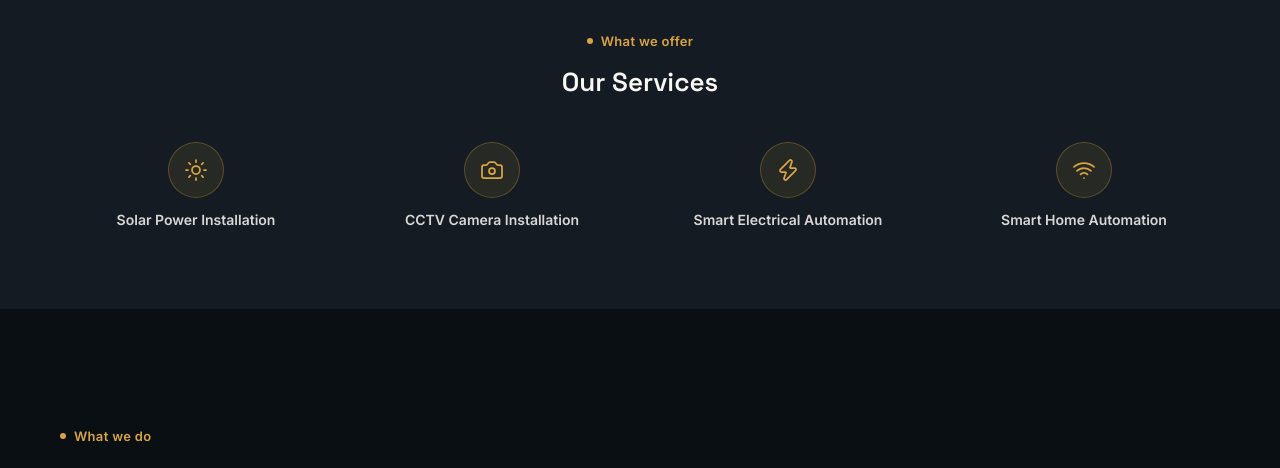
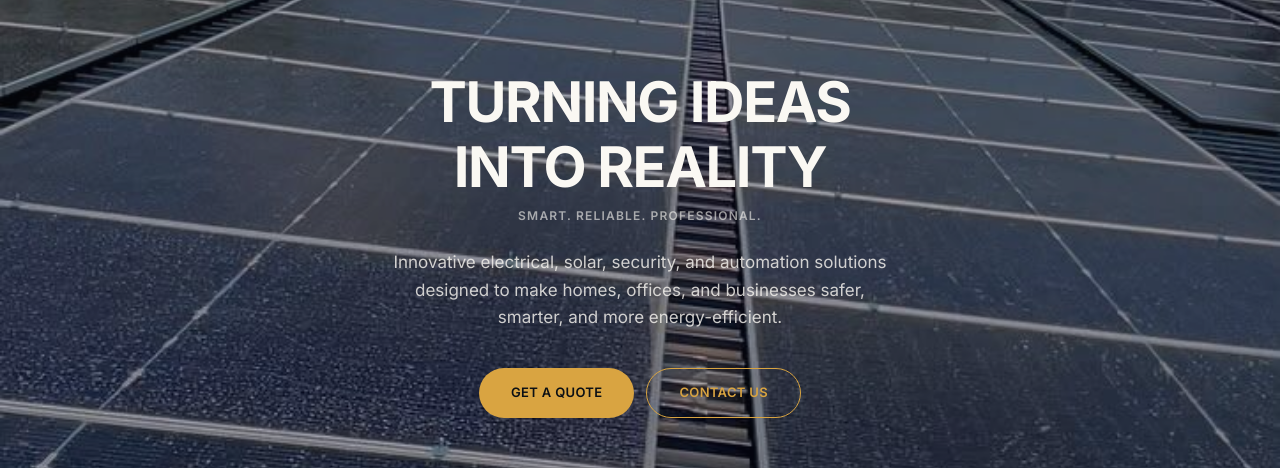
Before and after one commit to jamalcarterme/nmctechnologyltd, a Next.js app: page / in a window 1280 px wide. Shown: the part 140-608 px from the top of the page. Built offline with nearby package versions, Linux system fonts and the light colour scheme.

Commit message:
Add files via upload

```diff
--- /dev/null
+++ b/src/components/Hero.tsx
@@ -0,0 +1,152 @@
+"use client";
+
+import { useEffect, useRef, useState } from "react";
+import { motion } from "framer-motion";
+import { site } from "@/lib/data";
+import { Container } from "./ui";
+
+const easeOut = [0.22, 1, 0.36, 1] as const;
+
+const reveal = {
+  hidden: { opacity: 0, y: 22 },
+  show: (i: number) => ({
+    opacity: 1,
+    y: 0,
+    transition: { delay: 0.1 + i * 0.09, duration: 0.6, ease: easeOut },
+  }),
+};
+
+export default function Hero() {
+  const videoRef = useRef<HTMLVideoElement>(null);
+  const [videoReady, setVideoReady] = useState(false);
+
+  useEffect(() => {
+    const video = videoRef.current;
+    if (!video) return;
+
+    video.muted = true;
+    video.defaultMuted = true;
+
+    const markReady = () => setVideoReady(true);
+
+    const attemptPlay = async () => {
+      try {
+        await video.play();
+        markReady();
+      } catch (err) {
+        // Autoplay was prevented, will play on first user interaction
+        console.log("Autoplay failed, waiting for user interaction");
+      }
+    };
+
+    // Wait until video can be played before attempting to play
+    const handleCanPlay = () => {
+      attemptPlay();
+    };
+
+    const handleLoadedData = () => {
+      markReady();
+    };
+
+    video.addEventListener("canplay", handleCanPlay);
+    video.addEventListener("loadeddata", handleLoadedData);
+    video.addEventListener("playing", markReady);
+
+    // If video is already cached, try to play
+    if (video.readyState >= 2) {
+      attemptPlay();
+    }
+
+    return () => {
+      video.removeEventListener("canplay", handleCanPlay);
+      video.removeEventListener("loadeddata", handleLoadedData);
+      video.removeEventListener("playing", markReady);
+    };
+  }, []);
+
+  return (
+    <section
+      id="top"
+      className="relative flex min-h-[560px] items-center overflow-hidden bg-ink pb-20 pt-32 sm:min-h-[640px] md:min-h-[720px] md:pb-28 md:pt-40"
+    >
+      <div className="pointer-events-none absolute inset-0">
+        <img
+          src="/images/hero-panels.jpg"
+          alt=""
+          className={`absolute inset-0 h-full w-full object-cover transition-opacity duration-700 ${
+            videoReady ? "opacity-0" : "opacity-100"
+          }`}
+        />
+        <video
+          ref={videoRef}
+          src="/background-video.mp4"
+          autoPlay
+          muted
+          loop
+          playsInline
+          preload="metadata"
+          crossOrigin="anonymous"
+          className={`absolute inset-0 h-full w-full object-cover transition-opacity duration-700 ${
+            videoReady ? "opacity-100" : "opacity-0"
+          }`}
+        />
+        {/* One even, fairly light wash — the video stays the dominant
+            visual, just enough contrast for the centered text to read. */}
+        <div className="absolute inset-0 bg-ink/30" />
+      </div>
+
+      <Container className="relative flex flex-col items-center text-center">
+        <motion.h1
+          variants={reveal}
+          custom={0}
+          initial="hidden"
+          animate="show"
+          className="balance max-w-3xl text-[34px] font-bold uppercase leading-[1.15] tracking-tight text-paper sm:text-[44px] lg:text-[56px]"
+        >
+          Turning Ideas Into Reality
+        </motion.h1>
+
+        <motion.p
+          variants={reveal}
+          custom={1}
+          initial="hidden"
+          animate="show"
+          className="mt-2 text-[12px] font-semibold uppercase tracking-widest text-paper/60"
+        >
+          Smart. Reliable. Professional.
+        </motion.p>
+
+        <motion.p
+          variants={reveal}
+          custom={2}
+          initial="hidden"
+          animate="show"
+          className="mt-6 max-w-lg text-[16px] leading-relaxed text-paper/80 sm:text-[17px]"
+        >
+          Innovative electrical, solar, security, and automation solutions designed to make homes, offices, and businesses safer, smarter, and more energy-efficient.
+        </motion.p>
+
+        <motion.div
+          variants={reveal}
+          custom={3}
+          initial="hidden"
+          animate="show"
+          className="mt-9 flex flex-col gap-3 sm:flex-row"
+        >
+          <a
+            href="/contact"
+            className="inline-flex items-center justify-center rounded-full bg-gold px-8 py-3.5 text-[13px] font-semibold uppercase tracking-wide text-ink transition-colors hover:bg-gold-light"
+          >
+            Get a Quote
+          </a>
+          <a
+            href="/contact"
+            className="inline-flex items-center justify-center rounded-full border border-gold px-8 py-3.5 text-[13px] font-semibold uppercase tracking-wide text-gold transition-colors hover:bg-gold/10"
+          >
+            Contact Us
+          </a>
+        </motion.div>
+      </Container>
+    </section>
+  );
+}
```
